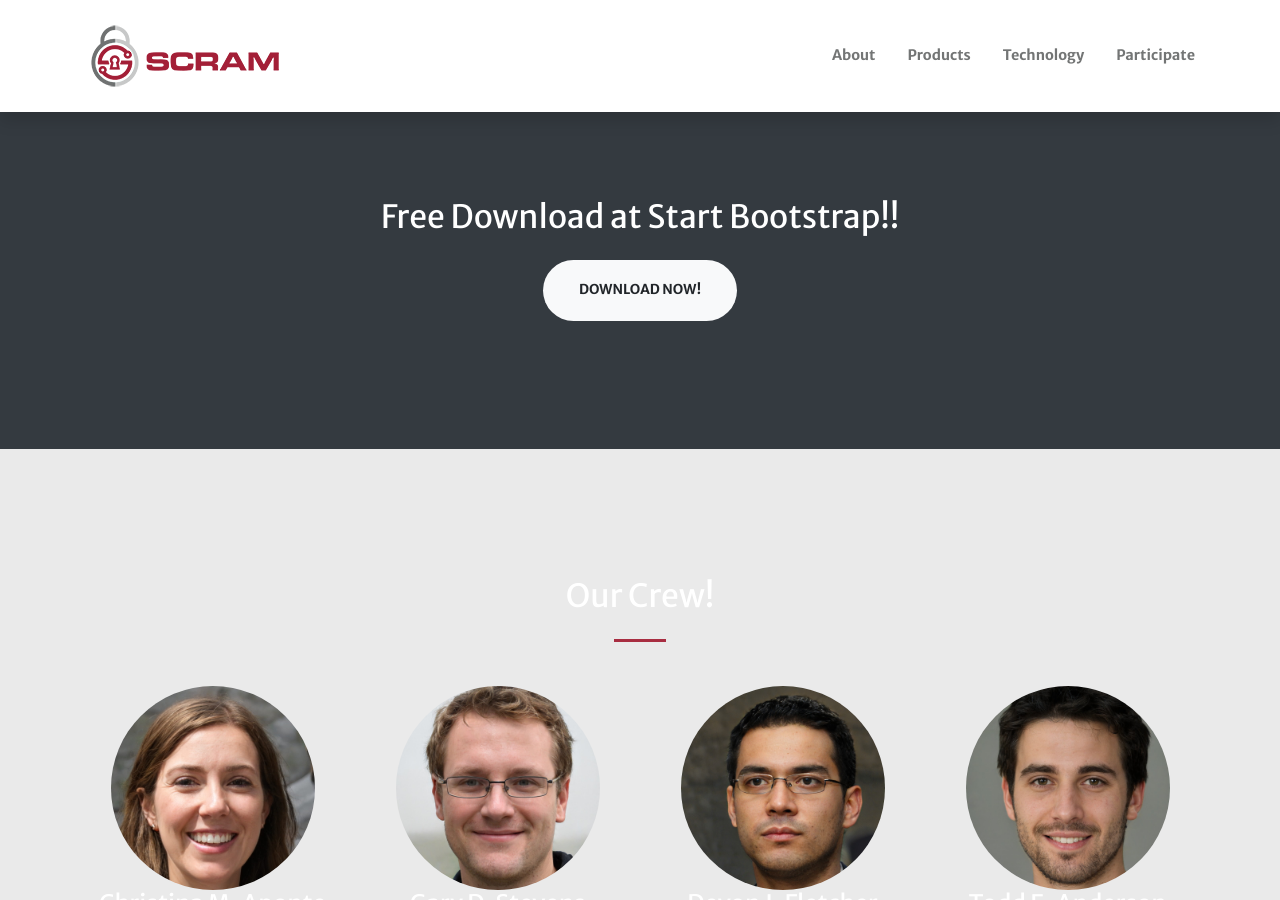
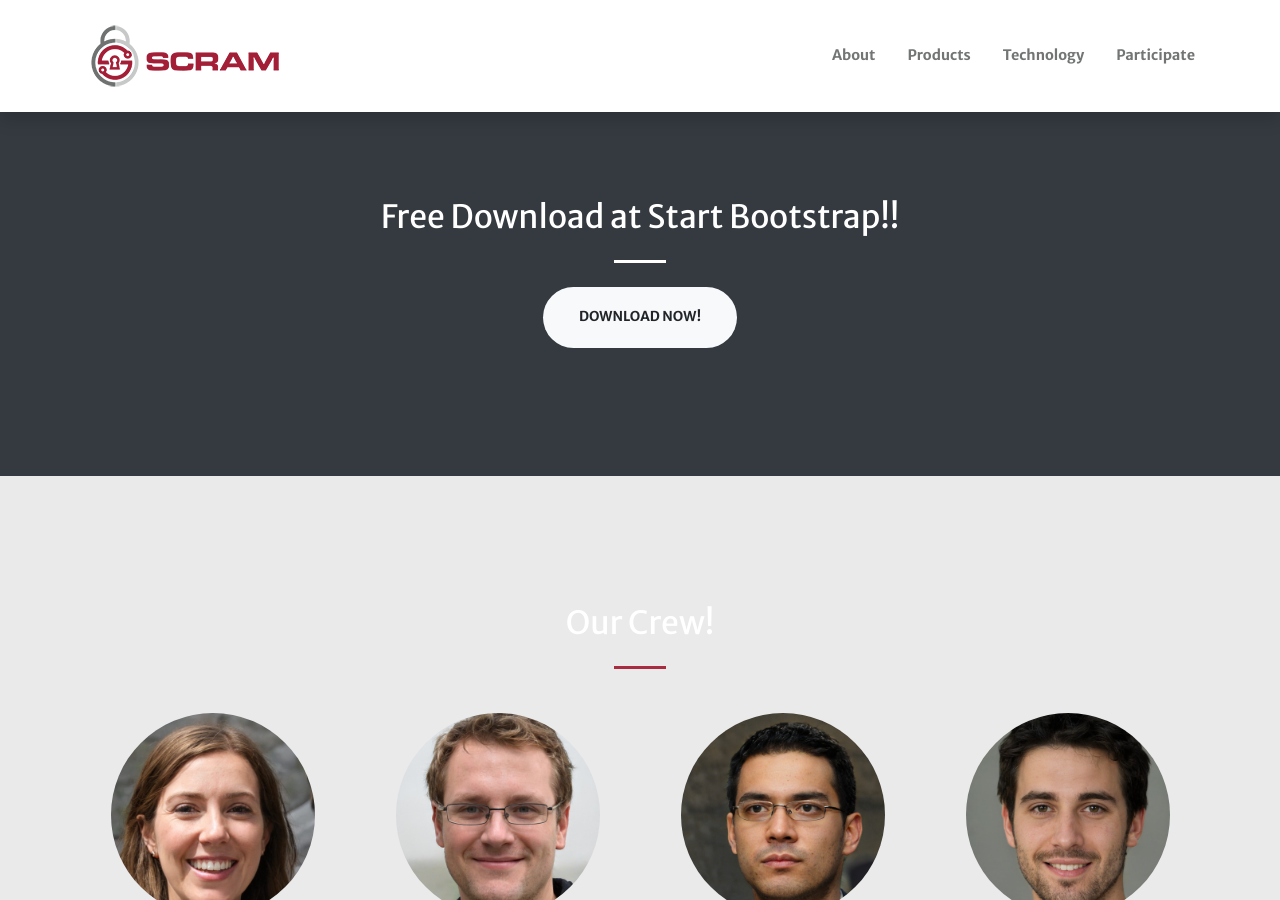
Before and after one commit to jisqyv/MIT, a Jekyll site: the page built from participate.md, in a window 1280 px wide and 900 px high, scrolled down 1683 px. Built offline with Jekyll 4.4.1, drawn with Linux system fonts in a browser that asks for light colours; nearby versions of some CDN libraries.

Commit message:
Update aside.html

```diff
--- a/_includes/aside.html
+++ b/_includes/aside.html
@@ -1,6 +1,8 @@
 <section id="{{ section.section_id }}" class="page-section bg-dark text-white {{ section.background_style }}">
   <div class="container text-center">
     <h2 class="mb-4">{{ section.title }}!</h2>
+	<hr class="divider light my-4">
+	<div class="text-white-50 mb-4 ">{{ section.text | markdownify }}</div>
     {% include actions.html actions=section.actions %}
   </div>
 </section>
```
